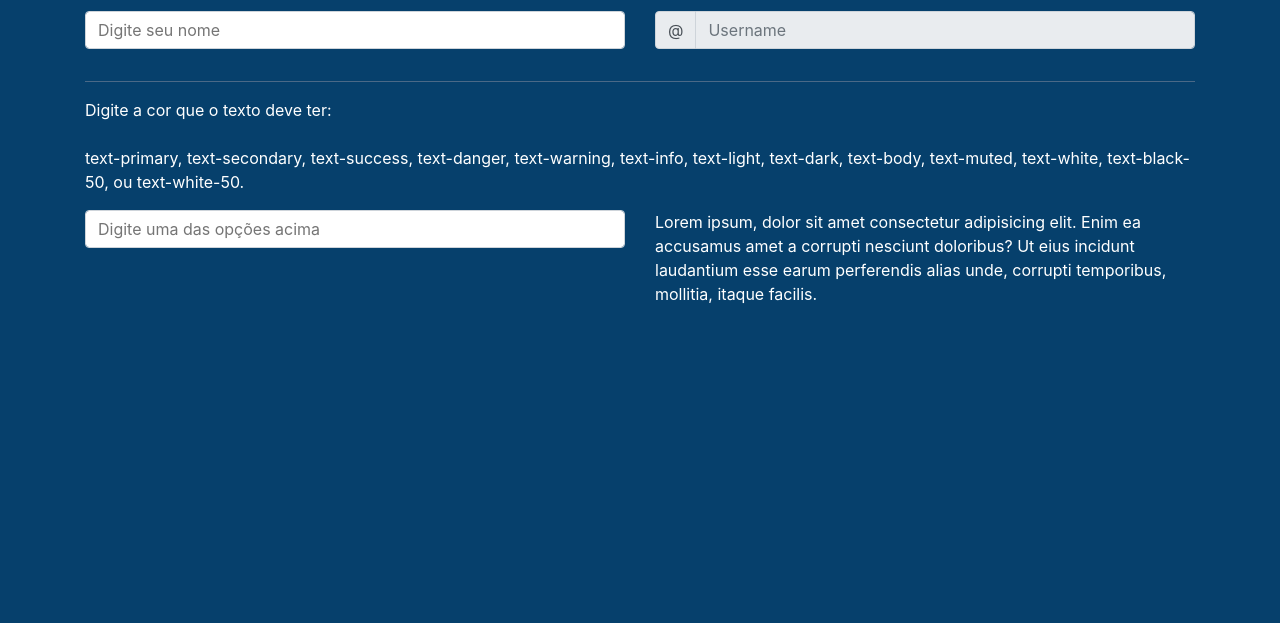
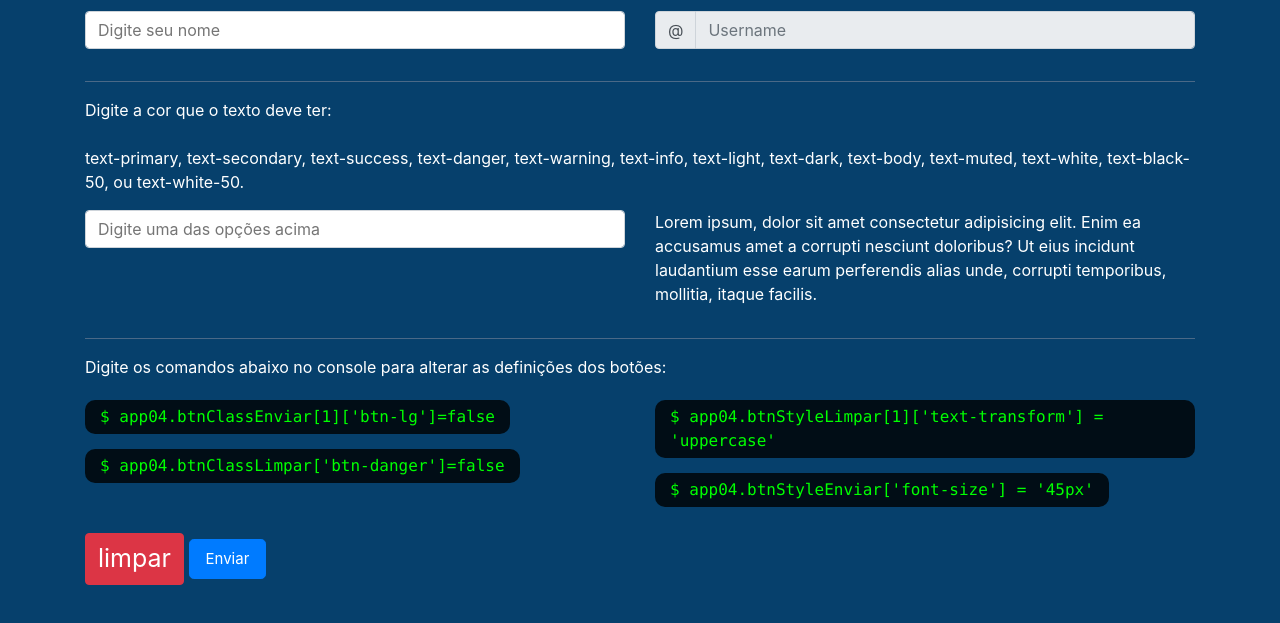
Before and after one commit to AnitaChiele/vueJs, a plain HTML site: page diretivas/bind.html in a window 1280 px wide. Shown: the part 573-1196 px from the top of the page. Before the commit the page ends 925 px from the top, so only its background shows below. Drawn offline with nearby package versions, Linux system fonts and the light colour scheme.

Commit message:
[A07] Diretiva bind #2

```diff
--- a/diretivas/bind.html
+++ b/diretivas/bind.html
@@ -8,7 +8,7 @@
   <link rel="stylesheet" href="../static/bootstrap/css/bootstrap.min.css">
   <link rel="stylesheet" href="../static/css/style.css">
 
-  <title>[A06] - Diretiva bind</title>
+  <title>[A06-A07] - Diretiva bind</title>
 </head>
 <body>
 
@@ -93,6 +93,42 @@
 
     </div>
 
+    <hr>
+
+    <div id="app04">
+        <p>
+            Digite os comandos abaixo no console para alterar as definições dos botões:
+        </p>
+        <div class="row">
+            <div class="col-6">
+                <p>
+                    <code>
+                        $ app04.btnClassEnviar[1]['btn-lg']=false
+                    </code>
+                    <code>
+                        $ app04.btnClassLimpar['btn-danger']=false
+                    </code>
+                </p>
+            </div>
+
+            <div class="col-6">
+                <p>
+                    <code>
+                        $ app04.btnStyleLimpar[1]['text-transform'] = 'uppercase'
+                    </code>
+                    <code>
+                        $ app04.btnStyleEnviar['font-size'] = '45px'
+                    </code>
+                </p>
+            </div>
+        </div>
+
+        <p>
+            <button class="btn" :class="btnClassLimpar" :style="btnStyleLimpar">Limpar</button>
+            <button class="btn" :class="btnClassEnviar" :style="btnStyleEnviar">Enviar</button>
+        </p>
+    </div>
+
 
 
 </div><!-- .col-12 ::end::--></div><!-- .row ::end:: --></div><!-- .container ::end:: -->
@@ -121,6 +157,26 @@
             cssClass: "",
         }
     })
+
+    let app04 = new Vue({
+        el: "#app04",
+        data: {
+            btnClassLimpar:{
+                'btn-danger': true,
+                'btn-sm': false
+            },
+            btnClassEnviar: [
+                'btn-primary', {'btn-lg': true}
+            ],
+            btnStyleLimpar: [
+                {'font-size': '25px'},
+                {'text-transform': 'lowercase'},
+            ],
+            btnStyleEnviar: {
+                'font-size':'15px',
+            }
+        }
+    })
 </script>
 </body>
 </html>
--- a/static/css/style.css
+++ b/static/css/style.css
@@ -61,7 +61,7 @@ code{
     font-style: italic;
 }
 
-input[type='text'], textarea, select, button {
+input[type='text'], textarea, select{
     display: block;
     width: 100%;
     height: calc(1.5em + .75rem + 2px);
```
